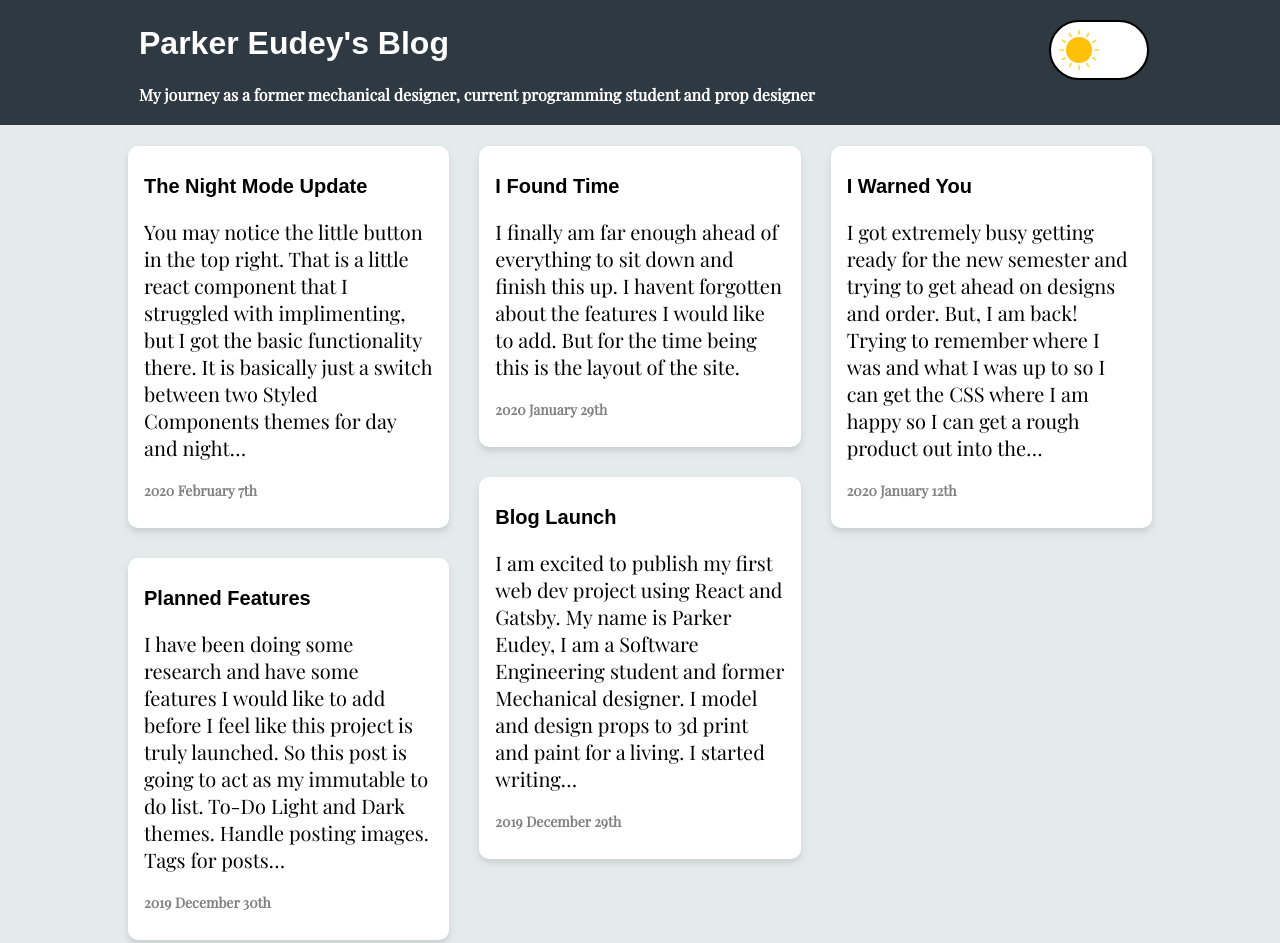
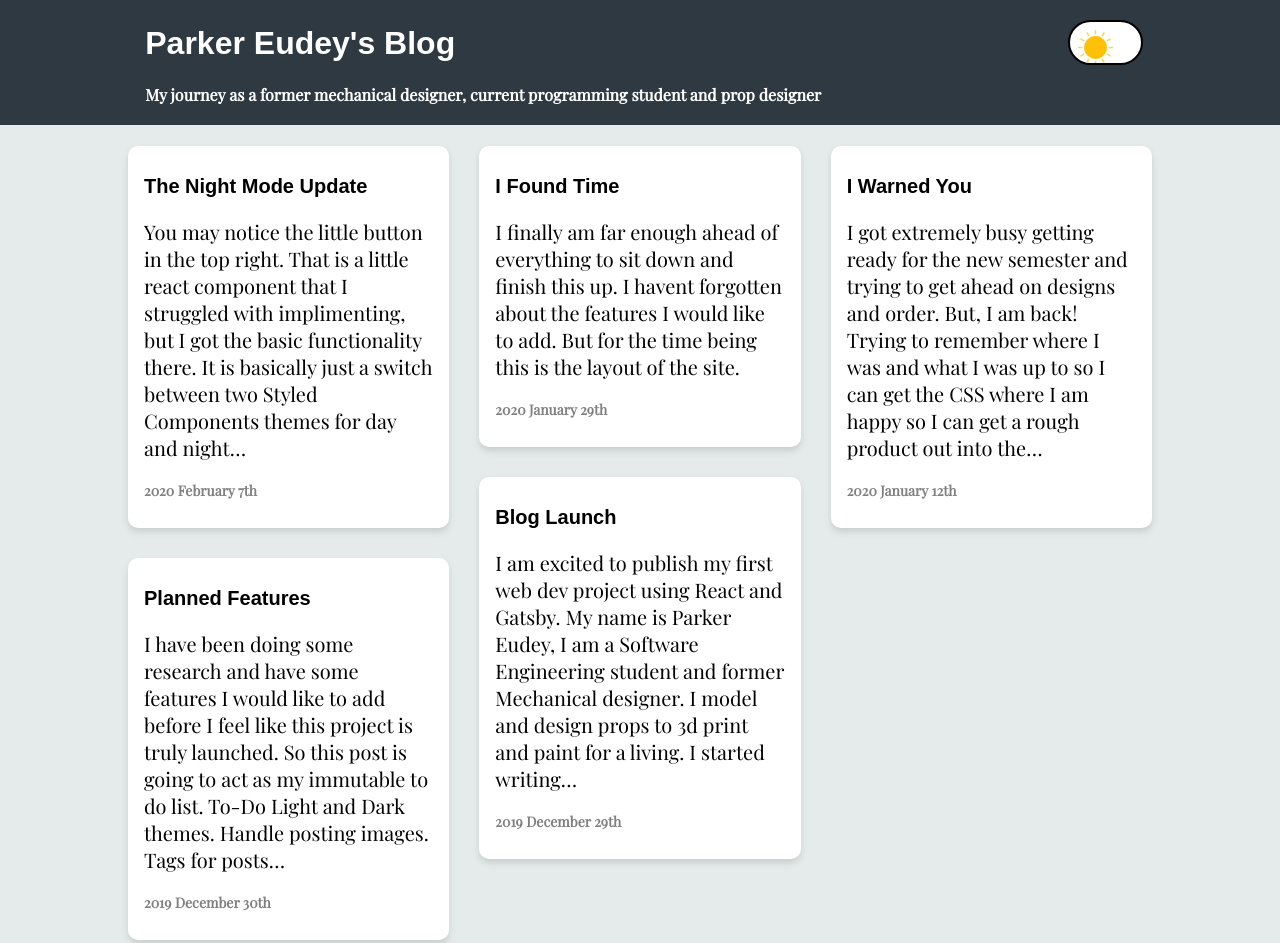
Before and after one commit to Peudey/ParkerEudeyBlog, a Gatsby site: page / in a window 1280 px wide. Shown: the top 943 px of the page. Built offline with nearby package versions, Linux system fonts and the light colour scheme; Gatsby itself is replaced by a stand-in of ours; some packages are replaced by stand-ins of ours.

Commit message:
3rd times the charm

```diff
--- a/src/components/Layout.js
+++ b/src/components/Layout.js
@@ -54,7 +54,7 @@ const AppStyles = styled.main`
             width: 50vw;
             min-width: 300px;
             p{
-                width: 90vw;
+                width: 80vw;
             }
         }
     }
--- a/src/components/Toggle.js
+++ b/src/components/Toggle.js
@@ -19,9 +19,9 @@ const ToggleContainer = styled.button`
     position: relative;
     top: 1rem;
     width: 5vw;
-    min-width: 100px;
+    min-width: 75px;
     height: 5vh;
-    min-height: 60px;
+    min-height: 45px;
 
     img {
         height: auto;
```
